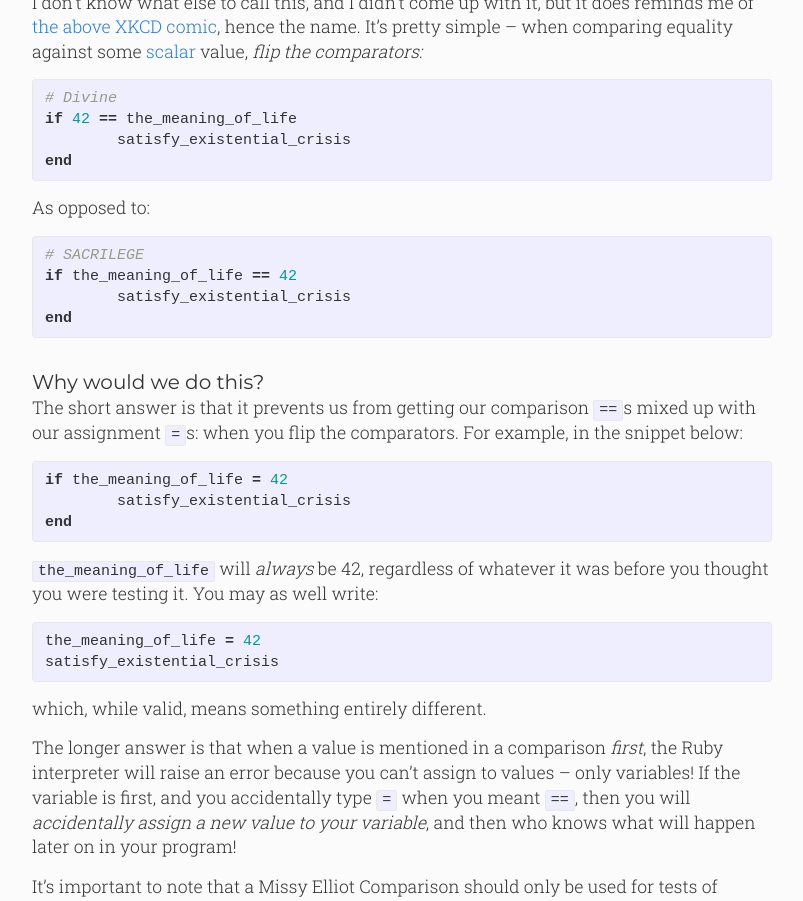
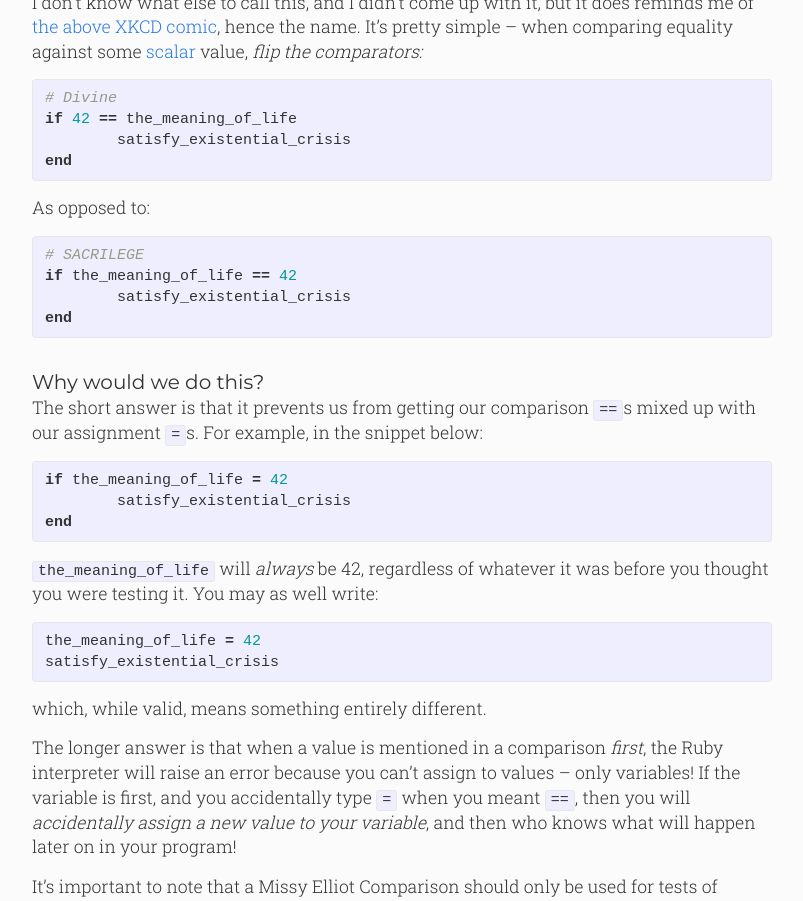
Before and after one commit to lyjia/lyjia.github.io, a Jekyll site: the page built from _posts/2019-02-21-stupid-ruby-tricks-missy-elliot-comparisons.md, in a window 1280 px wide, cut to the strip 696-1597 px from the top of the page. Shown: the whole strip, without its empty margins (238-1041 px from the left). Built offline with Jekyll 4.4.1, drawn with Linux system fonts in a browser that asks for light colours.

Commit message:
update article

```diff
--- a/_posts/2019-02-21-stupid-ruby-tricks-missy-elliot-comparisons.md
+++ b/_posts/2019-02-21-stupid-ruby-tricks-missy-elliot-comparisons.md
@@ -31,7 +31,7 @@ end
 
 #### Why would we do this?
 
-The short answer is that it prevents us from getting our comparison `==`s mixed up with our assignment `=`s: when you flip the comparators. For example, in the snippet below:
+The short answer is that it prevents us from getting our comparison `==`s mixed up with our assignment `=`s. For example, in the snippet below:
 
 {% highlight ruby %}
 if the_meaning_of_life = 42
```
